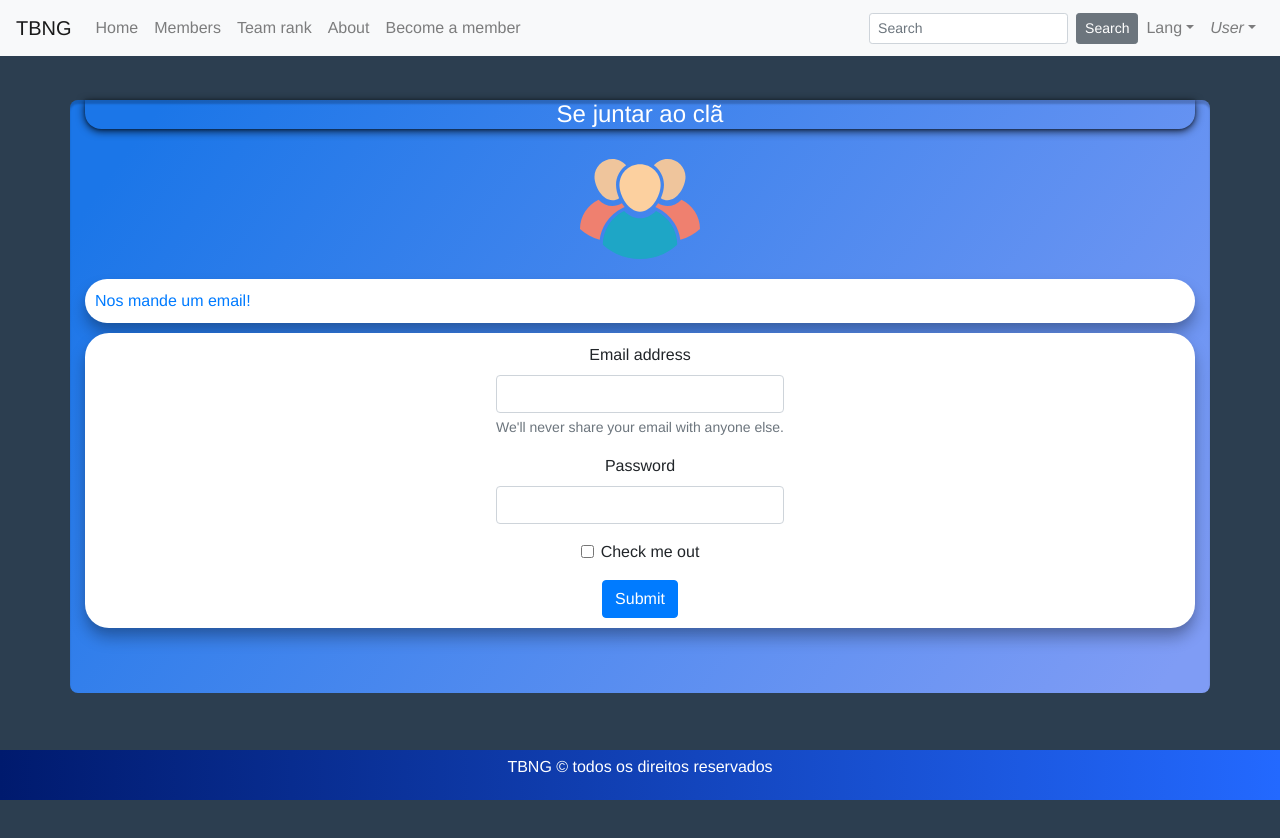
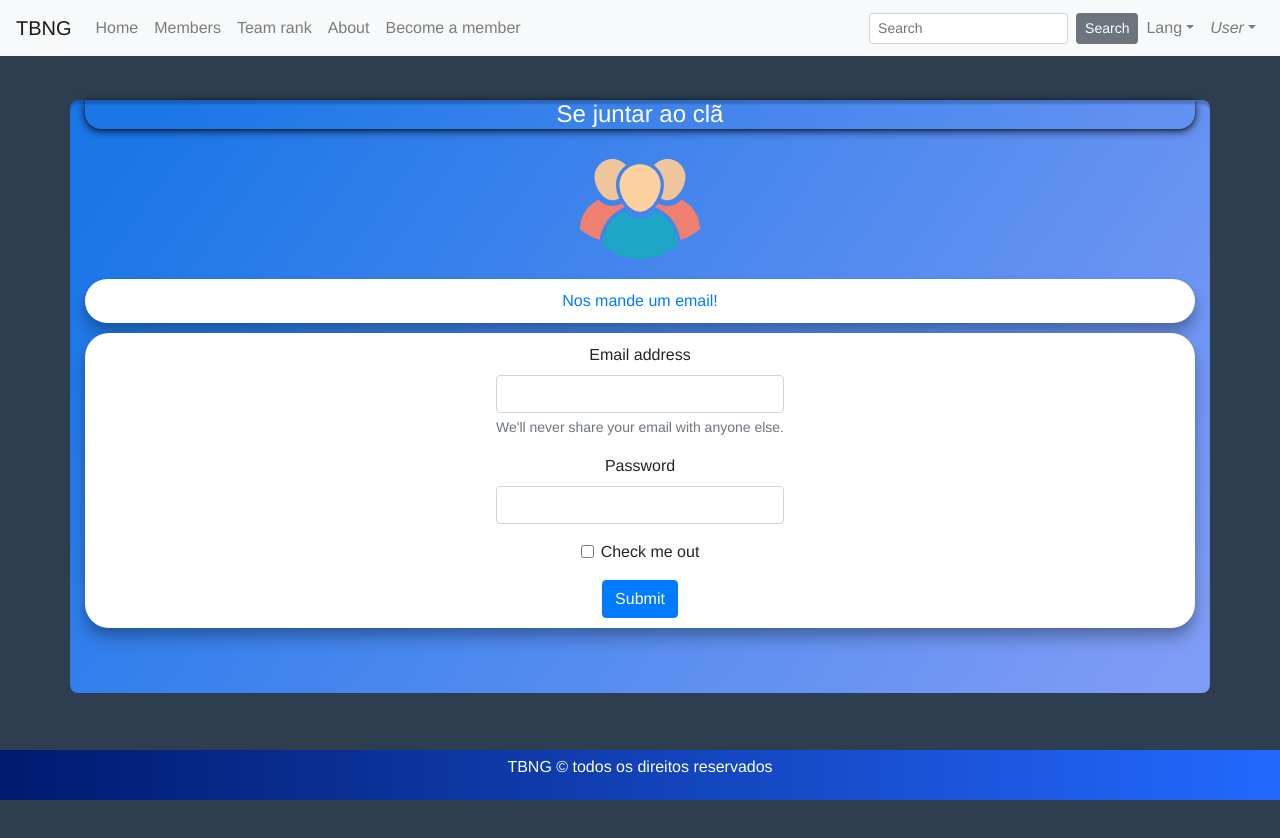
Before and after one commit to VictorDegaspari/TBNG-front-end, a Vue app: page /join in a window 1280 px wide. Shown: the top 838 px of the page. Built offline with nearby package versions, Linux system fonts and the light colour scheme.

Commit message:
fix send email position

```diff
--- a/src/views/NewMember.vue
+++ b/src/views/NewMember.vue
@@ -3,7 +3,9 @@
     <Titles msg="Se juntar ao clã"
       ><img id="icon-member" src="../assets/group.svg" alt="" />
       <Container>
-        <a href="mailto:vdegaspari.vm@gmail.com">Nos mande um email!</a>
+        <a class="SendEmail" href="mailto:vdegaspari.vm@gmail.com"
+          >Nos mande um email!</a
+        >
       </Container>
       <Container><Form /></Container>
     </Titles>
@@ -36,4 +38,7 @@ export default {
   max-height: 120.7px;
   margin: 10px;
 }
+.SendEmail {
+  width: 100%;
+}
 </style>
```
